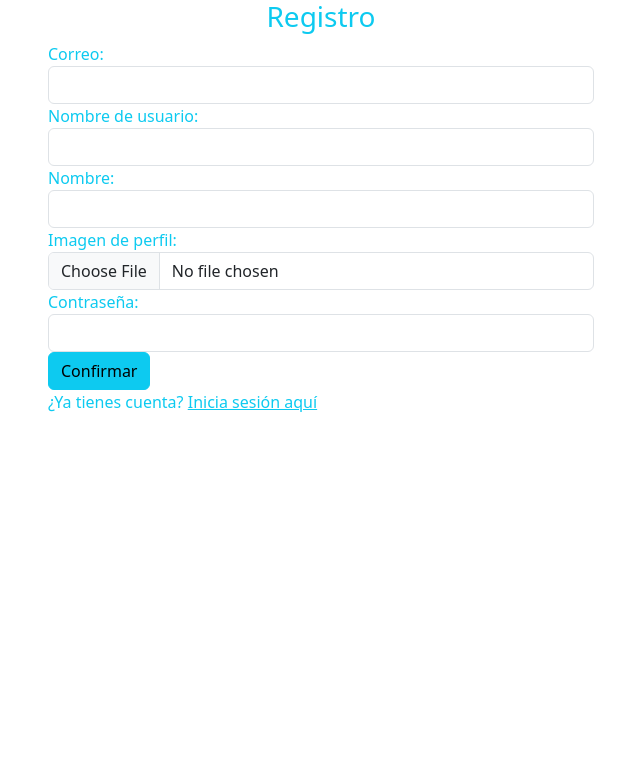
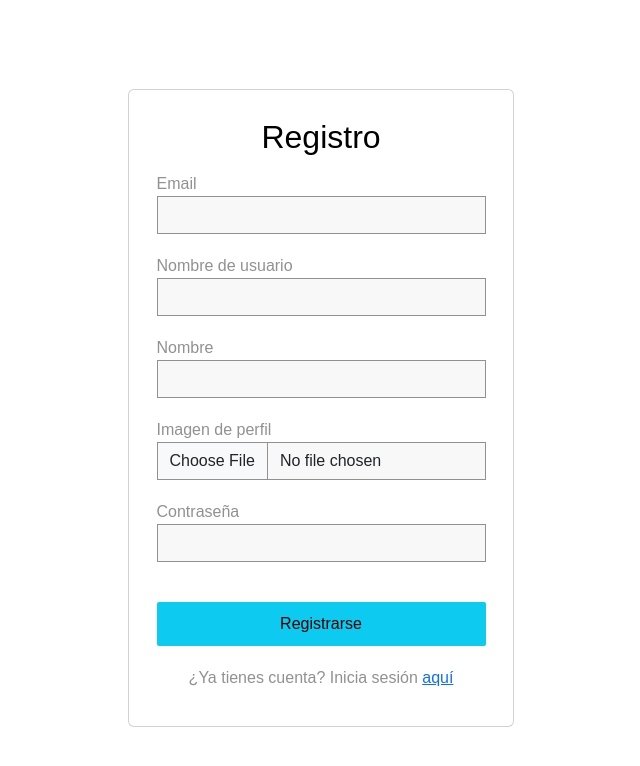
Before and after one commit to daaniigomez29/TFG_front, an Angular app: page /register in a window 1280 px wide. Shown: the top 766 px of the page, without its empty margins (319-959 px from the left). Built offline with nearby package versions, Linux system fonts and the light colour scheme.

Commit message:
commit login

```diff
--- a/src/app/auth/login/login.component.html
+++ b/src/app/auth/login/login.component.html
@@ -1,27 +1,33 @@
-<div id="login">
-    <div class="container">
-        <div id="login-row" class="row justify-content-center align-items-center">
-            <div id="login-column" class="col-md-6">
-                <div id="login-box" class="col-md-12">
-                    <form id="login-form" class="form">
-                        <h3 class="text-center text-info">Iniciar sesión</h3>
-                        <div class="form-group">
-                            <label for="email" class="text-info">Correo:</label><br>
-                            <input type="text" name="email" id="email" class="form-control" [(ngModel)]="loginRequest.email">
-                        </div>
-                        <div class="form-group">
-                            <label for="password" class="text-info">Contraseña:</label><br>
-                            <input type="password" name="password" id="password" class="form-control" [(ngModel)]="loginRequest.password">
-                        </div>
-                        <div class="form-group">
-                            <button class="btn btn-info" (click)="login()">Confirmar</button>
-                        </div>
-                        <div id="register-link" class="text-right">
-                            <p class="text-info">¿No tienes cuenta? <a routerLink="/register" class="text-info">Registrate aquí</a></p>
-                        </div>
-                    </form>
+<div class="container-fluid vh-100 d-flex flex-column align-items-center">
+    <div class="col-sm-8 col-md-6 col-lg-3 mt-4">
+        <!-- Login -->
+        <div class="card mt-5">
+            <h2 class="card-title text-center mt-3">Inicio Sesión</h2>
+            <form method="post" class="card-body">
+
+                <!-- Campo Email -->
+                <div class="form-group">
+                    <label for="email" class="form-label">Email</label>
+                    <input type="text" class="form-control" name="correo" id="correo" [(ngModel)]="loginRequest.email" required pattern="[^@\s]+@gmail\.com">
+                </div><br>
+
+                <!-- Campo Contraseñas -->
+                <div class="form-group">
+                    <label for="password" class="form-label">Contraseña</label>
+                    <input type="password" class="form-control" name="contraseña" id="contraseña" [(ngModel)]="loginRequest.password" required minlength="8">
+                </div><br>
+
+                <!-- Botón de Login -->
+                <div class="form-group">
+                    <input type="submit" class="btn btn-lg btn-info form-control" value="Iniciar sesión" id="boton_login" (click)="login()">
                 </div>
-            </div>
+
+                <!-- Enlace registro -->
+                <div class="text-center mt-3">
+                    <span>¿No tienes cuenta? </span>
+                    <a routerLink="/register" class="reglink">Regístrate</a>
+                </div>
+            </form>
         </div>
     </div>
-</div>
+  </div>
--- a/src/app/auth/register/register.component.css
+++ b/src/app/auth/register/register.component.css
@@ -0,0 +1,55 @@
+/* Estilo para el contenedor principal con fondo de imagen */
+.container-fluid {
+    min-height: 100vh; /* Establece la altura mínima del contenedor para ocupar toda la altura de la pantalla */
+    display: flex; /* Utiliza flex para alinear elementos hijos */
+    justify-content: center; /* Centra el contenido horizontalmente */
+    align-items: center; /* Centra el contenido verticalmente */
+    font-family: 'Montserrat', sans-serif;
+}
+
+/* Estilos para el contenedor del formulario de registro */
+.RegisterCard {
+    background-color: white;
+    border-radius: 20px;
+    color: #919191;
+    width: 30vw;
+    padding: 20px; /* Ajusta el espacio interno */
+    display: flex; /* Utiliza un contenedor flexible para alinear los elementos */
+    flex-direction: column; /* Alinea los elementos en una columna */
+    align-items: center;
+}
+
+/* Estilos para los grupos de formulario dentro del formulario */
+.RegisterCard form .form-group {
+    margin-bottom: 20px; /* Aumenta el espacio entre grupos de formulario */
+}
+
+/* Estilos para los campos de entrada */
+input {
+    background-color: #F8F8F8; /* Fondo gris claro */
+    border-radius: 0; /* Sin bordes redondeados */
+    border: 1px solid #919191; /* Borde de 1px sólido de color gris */
+}
+
+/* Estilos para el botón de registro */
+.RegisterCard form button {
+    width: 100%; /* Ajusta el ancho del botón para que ocupe todo el ancho del contenedor */
+    padding: 10px; /* Ajusta el espacio interno */
+    color: black;
+    margin-top: 20px; /* Espacio superior */
+    border-radius: 2px;
+    border: none; /* Quita las líneas del borde */
+}
+
+/* Estilos para el título */
+h2 {
+    text-align: center;
+    color: black;
+}
+
+.text-danger {
+    max-width: 200px; /* Establece un ancho máximo para el span */
+    display: block; /* Cambia el display a block para que respete el ancho máximo */
+    white-space: normal; /* Permite que el texto se envuelva automáticamente en múltiples líneas */
+    word-wrap: break-word; /* Permite que las palabras largas se rompan y continúen en la siguiente línea */
+}
--- a/src/app/auth/register/register.component.html
+++ b/src/app/auth/register/register.component.html
@@ -1,40 +1,53 @@
-<div id="login">
-    <div class="container">
-        <div id="login-row" class="row justify-content-center align-items-center">
-            <div id="login-column" class="col-md-6">
-                <div id="login-box" class="col-md-12">
-                    <form id="login-form" class="form" action="" method="post">
-                        <h3 class="text-center text-info">Registro</h3>
+<div class="container-fluid">
+    <!-- Registro -->
+    <div class="card mt-3">
+        <div class="RegisterCard">
+            <h2 class="mt-2 mb-3">Registro</h2>
+
+            <form>
+                <!-- Campo Email -->
                 <div class="form-group">
-                            <label for="username" class="text-info">Correo:</label><br>
-                            <input type="text" name="email" id="email" class="form-control" [(ngModel)]="registerRequest.email">
-                        </div>
-                        <div class="form-group">
-                            <label for="username" class="text-info">Nombre de usuario:</label><br>
-                            <input type="text" name="nameuser" id="nameuser" class="form-control" [(ngModel)]="registerRequest.nameuser">
-                        </div>
-                        <div class="form-group">
-                            <label for="username" class="text-info">Nombre:</label><br>
-                            <input type="text" name="name" id="name" class="form-control" [(ngModel)]="registerRequest.name">
-                        </div>
-                        <div class="form-group">
-                            <label for="img" class="text-info">Imagen de perfil:</label><br>
-                            <input type="file" id="image" class="form-control" (change)="obtainImage($event)">
+                    <label for="email">Email</label>
+                    <input type="email" class="form-control" name="email" [(ngModel)]="registerRequest.email"
+                        id="email">
                 </div>
 
+                <!-- Campo Username -->
                 <div class="form-group">
-                            <label for="password" class="text-info">Contraseña:</label><br>
-                            <input type="text" name="password" id="password" class="form-control" [(ngModel)]="registerRequest.password">
+                    <label for="email">Nombre de usuario</label>
+                    <input type="email" class="form-control" name="nameuser" [(ngModel)]="registerRequest.nameuser"
+                        id="nameuser">
                 </div>
+
+                <!-- Campo Nombre -->
                 <div class="form-group">
-                            <button class="btn btn-info" (click)="register()">Confirmar</button>
+                    <label for="firstName">Nombre</label>
+                    <input type="text" class="form-control" name="nombre" [(ngModel)]="registerRequest.name"
+                        id="nombre">
                 </div>
-                        <div id="register-link" class="text-right">
-                            <p class="text-info">¿Ya tienes cuenta? <a routerLink="/login" class="text-info">Inicia sesión aquí</a></p>
+
+                <!-- Campo Imagen -->
+                <div class="form-group">
+                    <label for="firstName">Imagen de perfil</label>
+                    <input type="file" class="form-control" name="image" (change)="obtainImage($event)" id="image">
+                </div>
+
+                <!-- Campo Contraseña -->
+                <div class="form-group">
+                    <label for="password">Contraseña</label>
+                    <input type="password" class="form-control" name="password" [(ngModel)]="registerRequest.password"
+                        id="password">
+                </div>
+
+                <!-- Botón de Registro -->
+                <div class="form-group">
+                    <button type="submit" class="btn btn-info" id="botonRegistro"
+                        (click)="register()">Registrarse</button>
                 </div>
             </form>
+            <div class="form-group">
+                <p>¿Ya tienes cuenta? Inicia sesión <a routerLink="/login">aquí</a></p>
             </div>
         </div>
     </div>
 </div>
-</div>
--- a/src/app/layout/navbar-view/navbar-view.component.html
+++ b/src/app/layout/navbar-view/navbar-view.component.html
@@ -29,7 +29,7 @@
             <div class="dropdown">
                 <a class="d-flex align-items-center text-white text-decoration-none dropdown-toggle pointer" id="dropdownUser1"
                   data-bs-toggle="dropdown" aria-expanded="false">
-                  <img [src]="imageProfile ? imageProfile : '../../../assets/default_profile_img.png' " width="32" height="32" class="rounded-circle me-2">
+                  <img [src]="imageProfile ? imageProfile : '../../../assets/default_profile_img.png' " width="42" height="42" class="rounded-circle me-2">
                 </a>
                 <ul class="dropdown-menu dropdown-menu-dark text-small shadow dropup-menu" aria-labelledby="dropdownUser1">
                   <li><a class="dropdown-item pointer" [routerLink]="['user', authService.getUserData().id]">Ver perfil</a></li>
```
Lines whose indentation alone changed are shown as unchanged.
